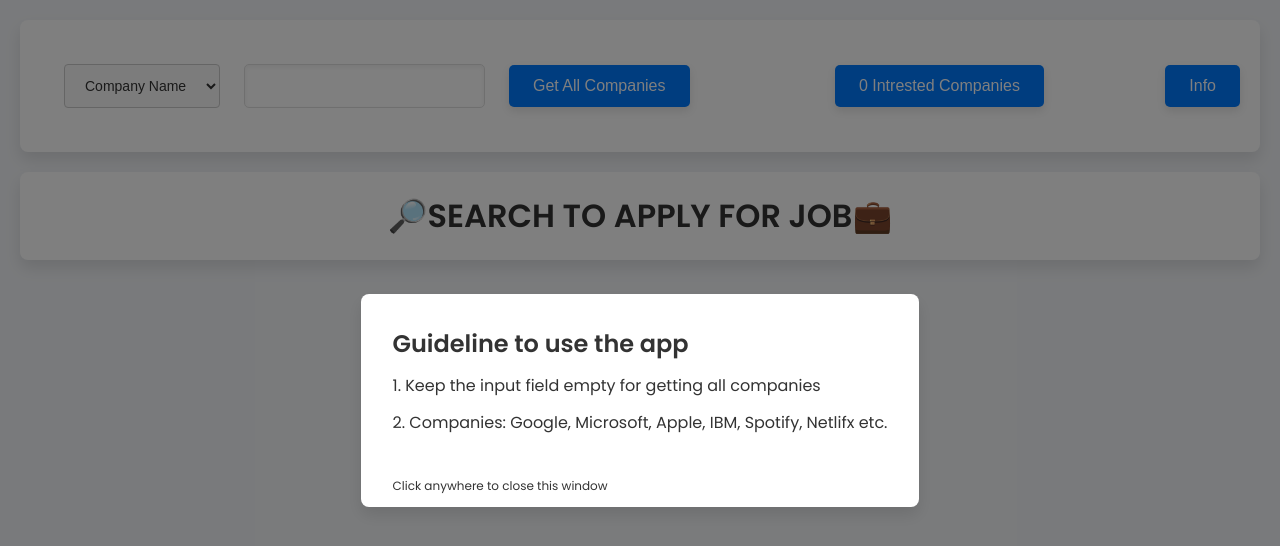
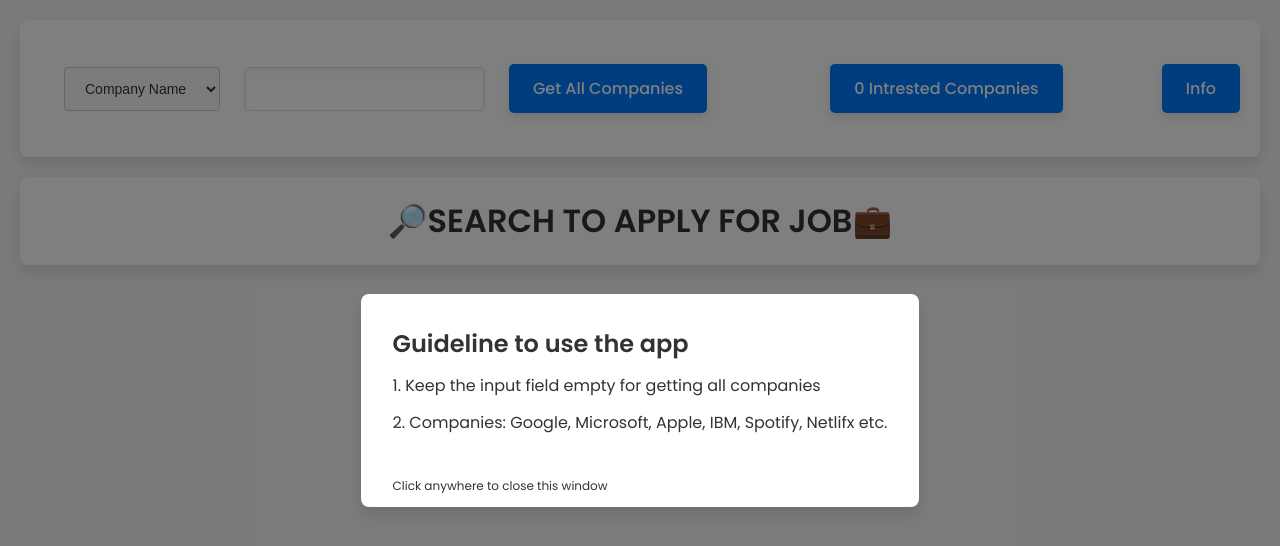
Before and after one commit to SarveshNaik1010/work-scout, a React (Create React App) app: page / in a window 1280 px wide. Shown: the top 546 px of the page. Built offline with nearby package versions, Linux system fonts and the light colour scheme; a web font is replaced by a local one.

Commit message:
font fixing

```diff
--- a/src/App.css
+++ b/src/App.css
@@ -20,6 +20,7 @@ body {
 
 /* Button Styles */
 button {
+  font-family: "poppins", sans-serif;
   display: inline-block;
   padding: 12px 24px;
   font-size: 16px;
```
